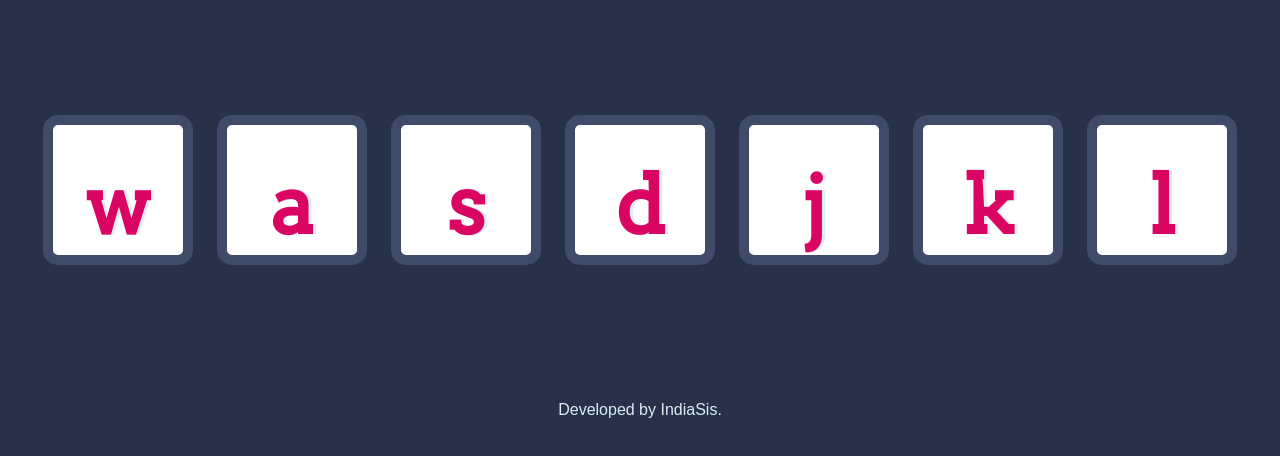
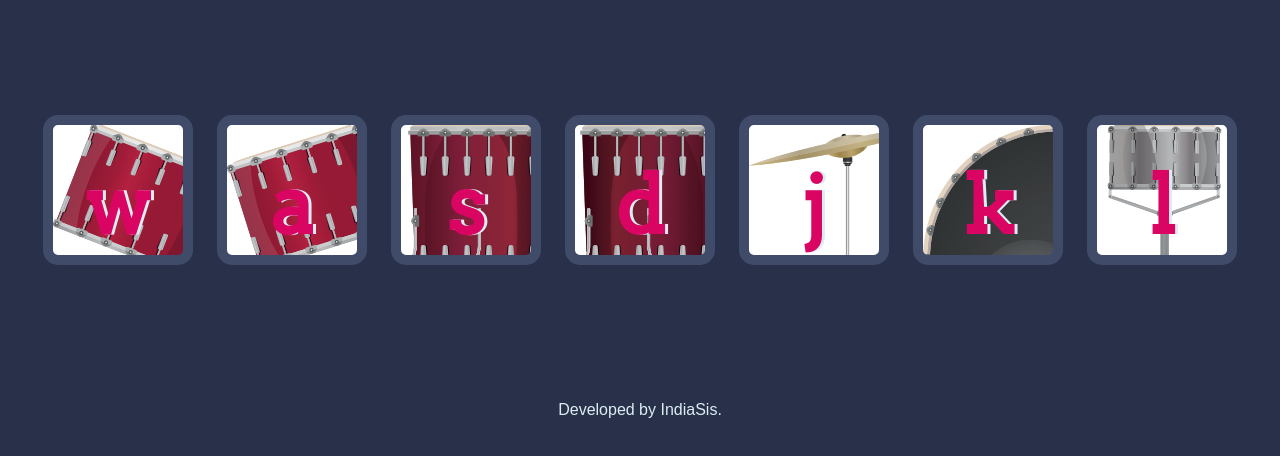
Before and after one commit to IndiaSis/Drum-Kit-, a plain HTML site: page index.html in a window 1280 px wide. Shown: the part 174-630 px from the top of the page. Drawn offline with Linux system fonts and the light colour scheme.

Commit message:
Update styles.css

```diff
--- a/styles.css
+++ b/styles.css
@@ -17,31 +17,31 @@ footer {
 }
 
 .w {
-    background-image: url(images/tom1.png);
+    background-image: url(/tom1.png);
 }
 
 .a {
-  background-image: url(images/tom2.png);
+  background-image: url(/tom2.png);
 }
 
 .s {
-  background-image: url(images/tom3.png);
+  background-image: url(/tom3.png);
 }
 
 .d {
-  background-image: url(images/tom4.png);
+  background-image: url(/tom4.png);
 }
 
 .j {
-  background-image: url(images/crash.png);
+  background-image: url(/crash.png);
 }
 
 .k {
-  background-image: url(images/kick.png);
+  background-image: url(/kick.png);
 }
 
 .l {
-  background-image: url(images/snare.png);
+  background-image: url(/snare.png);
 }
 
 .set {
```
